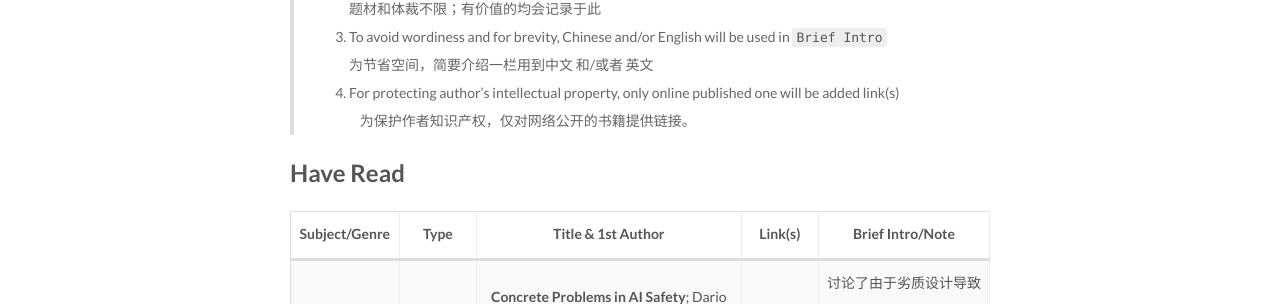
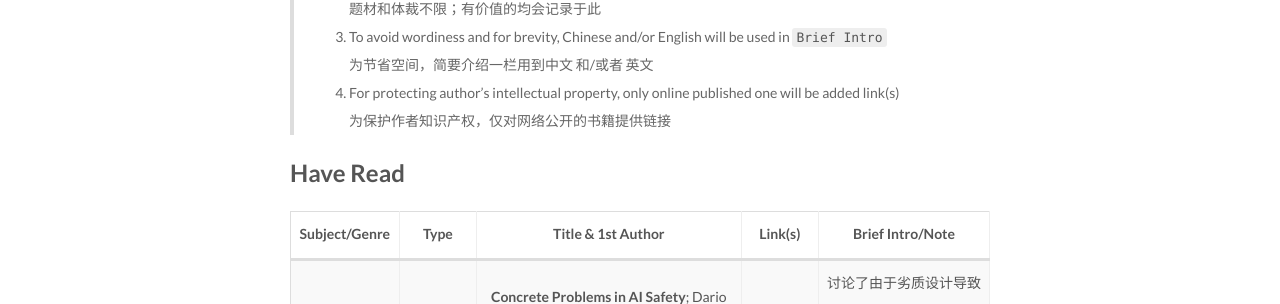
Before and after one commit to pwyq/blog, a Jekyll site: the page built from _posts/2018-01-01-Booklists.md, in a window 1280 px wide. Shown: the part 1003-1307 px from the top of the page. Built offline with Jekyll 4.4.1, drawn with Linux system fonts in a browser that asks for light colours; comment, search, counter and statistics services are not loaded.

Commit message:
indentation is not right..........

```diff
--- a/_posts/2018-01-01-Booklists.md
+++ b/_posts/2018-01-01-Booklists.md
@@ -22,7 +22,7 @@
 > 3. To avoid wordiness and for brevity, Chinese and/or English will be used in `Brief Intro`
      为节省空间，简要介绍一栏用到中文 和/或者 英文
 > 4. For protecting author's intellectual property, only online published one will be added link(s)
-     为保护作者知识产权，仅对网络公开的书籍提供链接。
+     为保护作者知识产权，仅对网络公开的书籍提供链接
 
 <head>
     <base target="_blank">
```
